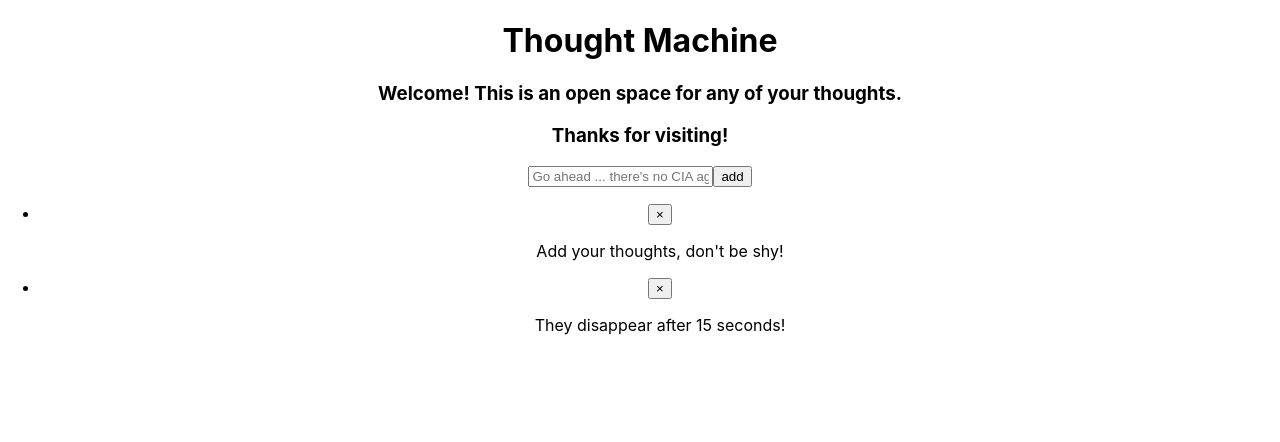
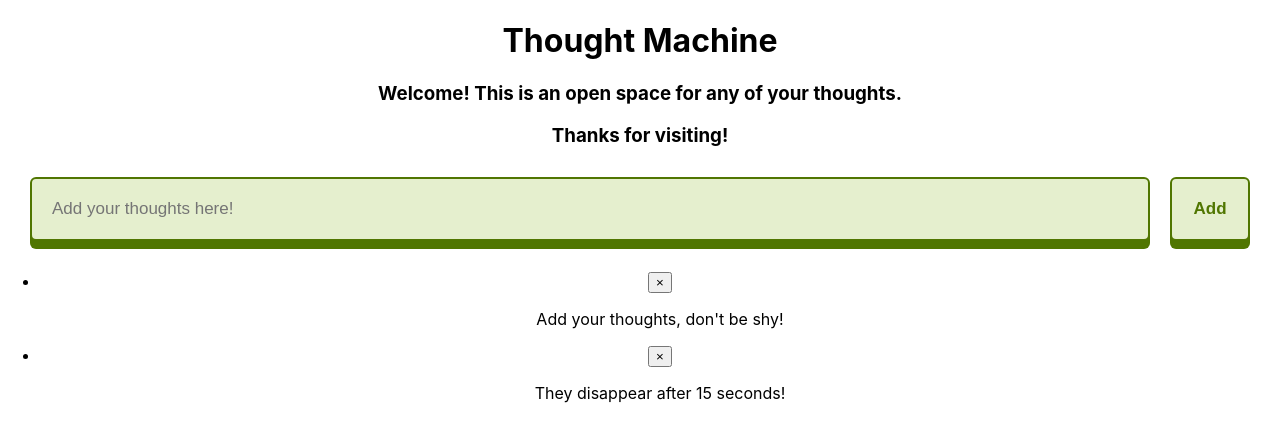
Before and after one commit to seddboi/Thought-Machine, a React (Create React App) app: page / in a window 1280 px wide. Shown: the top 442 px of the page. Built offline with nearby package versions, Linux system fonts and the light colour scheme.

Commit message:
adjusted css of form section

```diff
--- a/package.json
+++ b/package.json
@@ -6,6 +6,7 @@
     "@testing-library/jest-dom": "^5.15.1",
     "@testing-library/react": "^11.2.7",
     "@testing-library/user-event": "^12.8.3",
+    "foundation-sites": "^6.7.4",
     "moment": "^2.29.1",
     "react": "^17.0.2",
     "react-dom": "^17.0.2",
--- a/src/App.css
+++ b/src/App.css
@@ -1,3 +1,11 @@
+:root {
+  --lightgrass: #E5EFCE ;
+  --hover: #DAF1A8;
+  --grass: #97CC24;
+  --darkgrass: #74A30F;
+  --darkestgrass: #507601;
+}
+
 .App {
   text-align: center;
 }
--- a/src/components/Dashboard/dashboard.css
+++ b/src/components/Dashboard/dashboard.css
@@ -0,0 +1,5 @@
+.thoughts {
+    list-style-type: none;
+    margin: 0;
+    padding: 0;
+}
--- a/src/components/Form/form.css
+++ b/src/components/Form/form.css
@@ -0,0 +1,43 @@
+.Form {
+    display: flex;
+    justify-content: center;
+    margin: 30px;
+}
+
+.form-text {
+    flex-grow: 7;
+    padding: 20px;
+    margin-right: 20px;
+    border: 2px solid var(--darkestgrass);
+    border-radius: 6px;
+    box-shadow: 0 8px var(--darkestgrass);
+    outline: none;
+    color: var(--darkestgrass);
+    background-color: var(--lightgrass);
+}
+
+.form-text,
+.form-text::-webkit-input-placeholder {
+    font-size: 17px;
+}
+
+.form-button {
+    color: var(--darkestgrass);
+    font-size: 17px;
+    font-weight: bold;
+    background-color: var(--lightgrass);
+    border: 2px solid var(--darkestgrass);
+    border-radius: 6px;
+    width: 80px;
+    box-shadow: 0 8px var(--darkestgrass);
+}
+
+.form-button:hover {
+    background-color: var(--hover);
+    cursor: pointer;
+}
+
+.form-button:active {
+    box-shadow: 0 3px #555;
+    transform: translatey(5px);
+}
--- a/src/components/Form/form.js
+++ b/src/components/Form/form.js
@@ -32,8 +32,8 @@ export function Form(props) {
 
     return (
         <form onSubmit={handleSubmit} className='Form'>
-            <input value={text} onChange={handleTextChange} type='text' placeholder="Go ahead ... there's no CIA agents here :)" />
-            <input type='submit' value='add' />
+            <input className='form-text' value={text} onChange={handleTextChange} type='text' placeholder="Add your thoughts here!" />
+            <input className='form-button' type='submit' value='Add' />
         </form>
     );
 };
--- a/src/components/Thought/thought.css
+++ b/src/components/Thought/thought.css
@@ -0,0 +1,3 @@
+.Thought {
+    list-style-type: none;
+}
--- a/src/index.js
+++ b/src/index.js
@@ -2,7 +2,7 @@ import React from 'react';
 import ReactDOM from 'react-dom';
 import './index.css';
 import App from './App';
-
+// import 'foundation-sites/dist/css/foundation.min.css';
 ReactDOM.render(<App />,
   document.getElementById('app')
 );
```
Also changed, not shown: 1 other file (tests, documents, lock files or other folders).
